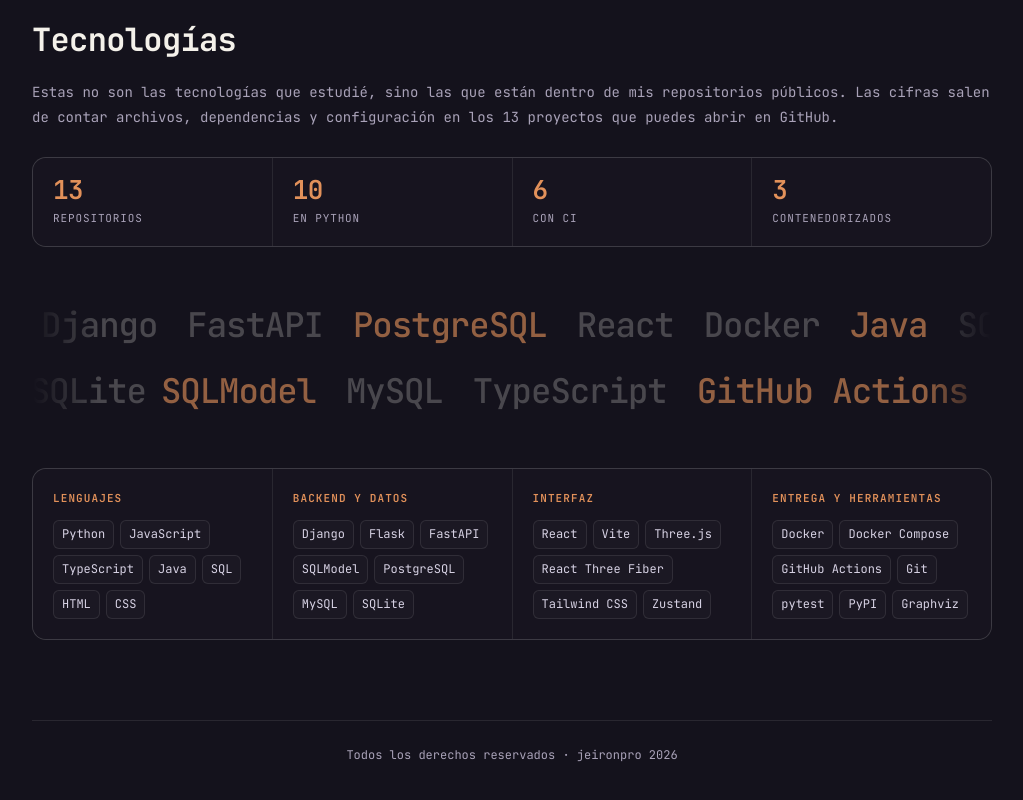
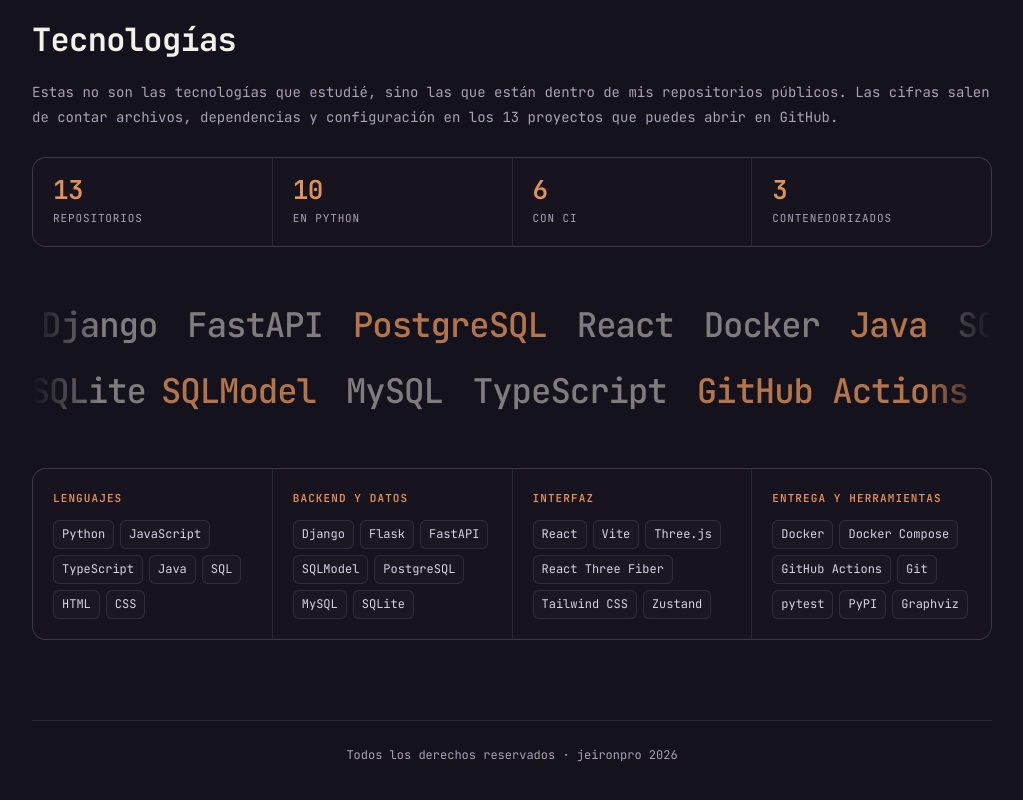
Before and after one commit to jeironpro/portfolio, a plain HTML site: page index.html in a window 1280 px wide. Shown: the part 2206-3006 px from the top of the page, without its empty margins (128-1151 px from the left). Drawn offline with Linux system fonts and the light colour scheme.

Commit message:
Sube el contraste de la cinta de tecnologías a WCAG AA
Los nombres se dibujaban con opacidad 0,24 y 0,62, que daba 2,05:1 y 3,57:1
frente al 4,5:1 exigido a ese tamaño. Ahora son 0,48 y 0,78 (4,55:1 y 4,96:1),
y los estados de hover suben en la misma proporción para no incumplir al pasar
el puntero. La cinta sigue oculta a lectores de pantalla, así que el contenido
no depende de ella.

```diff
--- a/assets/css/estilos.css
+++ b/assets/css/estilos.css
@@ -593,14 +593,16 @@ button:focus-visible {
   font-weight: 500;
   letter-spacing: -0.03em;
   white-space: nowrap;
-  color: rgba(244, 241, 234, 0.24);
+  /* Opacidades mínimas para superar 4,5:1 sobre el fondo (#14121c),
+     incluso al tamaño más pequeño de la cinta. */
+  color: rgba(244, 241, 234, 0.48);
   transition: color 0.25s ease;
 }
 
-.cinta__grupo li:nth-child(3n + 1) { color: rgba(226, 145, 90, 0.62); }
+.cinta__grupo li:nth-child(3n + 1) { color: rgba(226, 145, 90, 0.78); }
 
-.cinta:hover .cinta__grupo li { color: rgba(244, 241, 234, 0.45); }
-.cinta:hover .cinta__grupo li:nth-child(3n + 1) { color: rgba(226, 145, 90, 0.85); }
+.cinta:hover .cinta__grupo li { color: rgba(244, 241, 234, 0.62); }
+.cinta:hover .cinta__grupo li:nth-child(3n + 1) { color: rgba(226, 145, 90, 0.95); }
 
 @keyframes deslizar {
   from { transform: translateX(0); }
```
